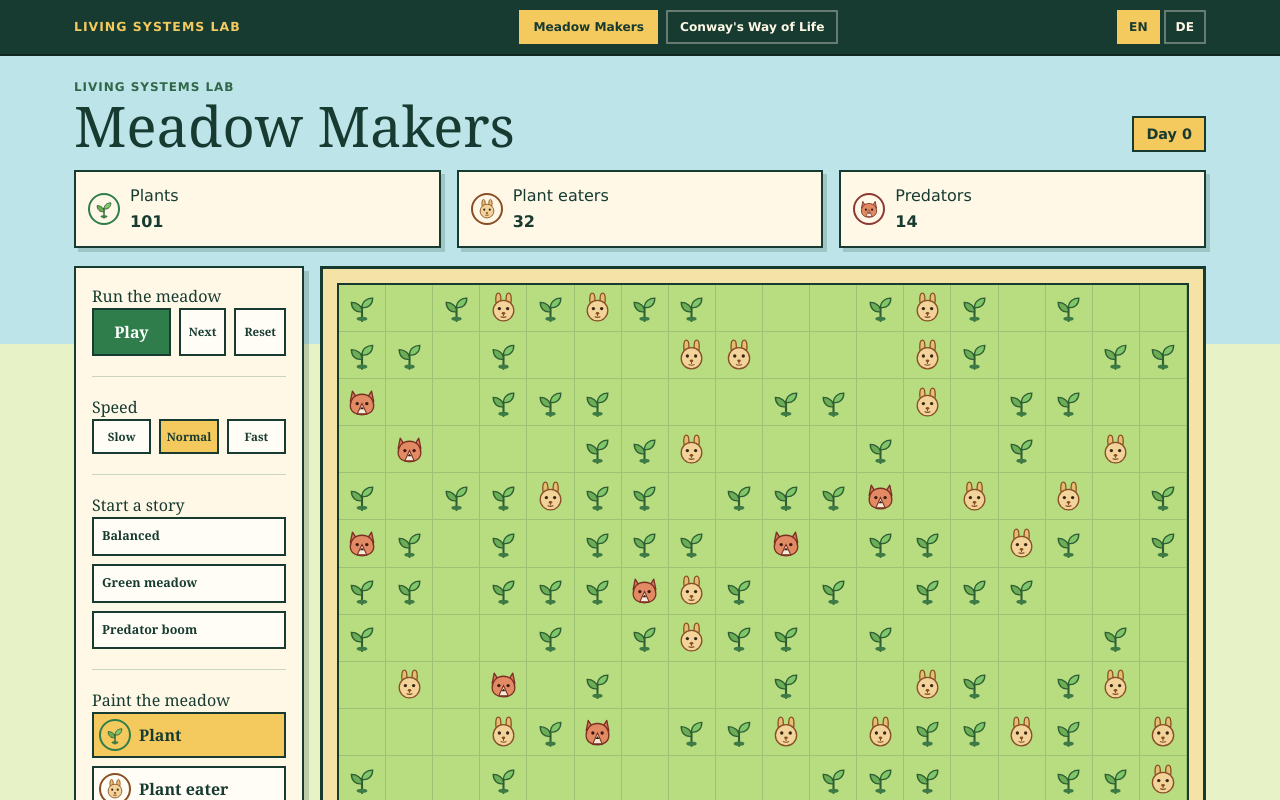
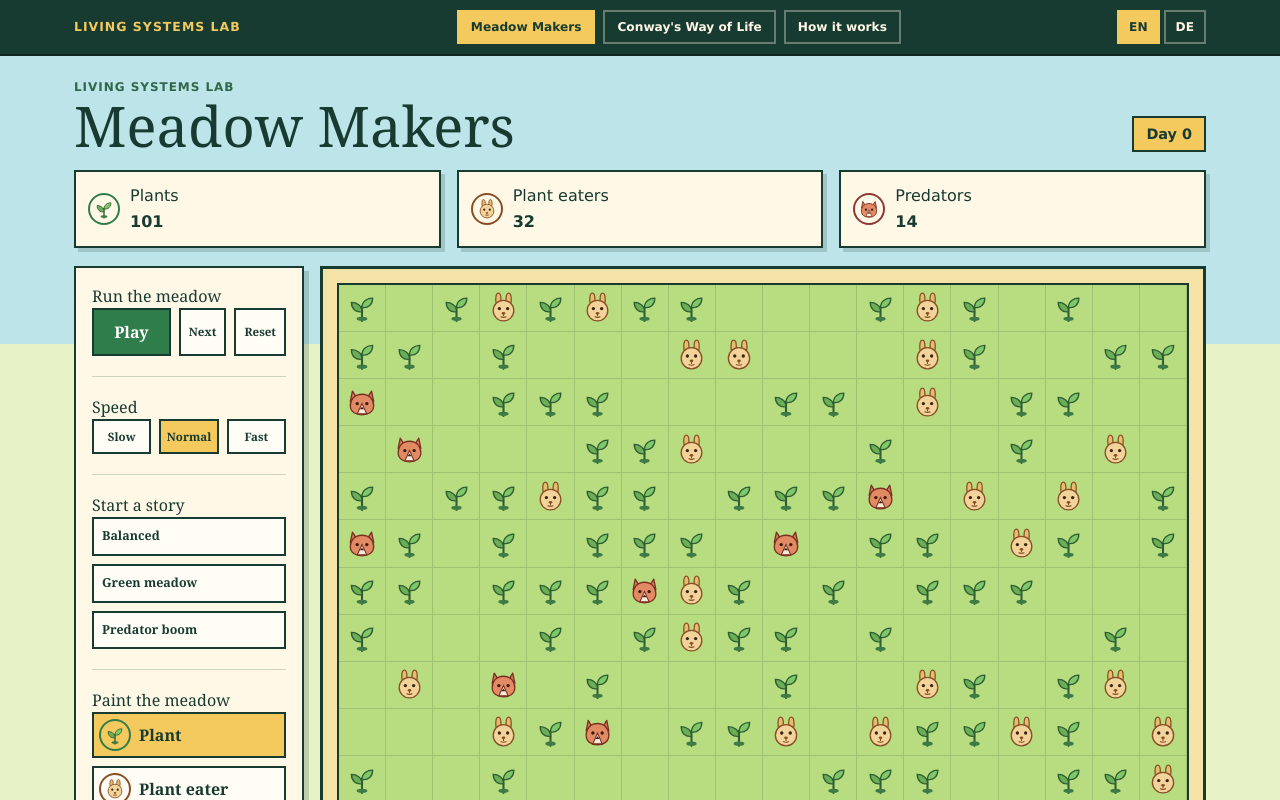
Before and after one commit to t0bde/angular-for-starter, an Angular app: page /meadow in a window 1280 px wide. Shown: the top 800 px of the page. Built offline with nearby package versions, Linux system fonts and the light colour scheme.

Commit message:
Integrate 'How it works' into app routing and navigation
Registers the new documentation route and adds a link to the main navigation header.

```diff
--- a/src/app/app.html
+++ b/src/app/app.html
@@ -15,6 +15,13 @@
         class="lab-link"
       >
         {{ t('nav.life') }}
+      </a>
+      <a
+        routerLink="/how-it-works"
+        routerLinkActive="active-link"
+        class="lab-link"
+      >
+        {{ t('nav.howItWorks') }}
       </a>
     </div>
     <div class="lang-switch" role="group" [attr.aria-label]="t('app.language')">
--- a/src/app/app.routes.ts
+++ b/src/app/app.routes.ts
@@ -14,6 +14,12 @@ export const routes: Routes = [
     title: 'title.life',
   },
   {
+    path: 'how-it-works',
+    loadComponent: () =>
+      import('./features/how-it-works/how-it-works.component').then((m) => m.HowItWorksComponent),
+    title: 'title.howItWorks',
+  },
+  {
     path: 'impressum',
     loadComponent: () =>
       import('./features/impressum/impressum.component').then((m) => m.ImpressumComponent),
```
Also changed, not shown: 1 other file (tests, documents, lock files or other folders).
